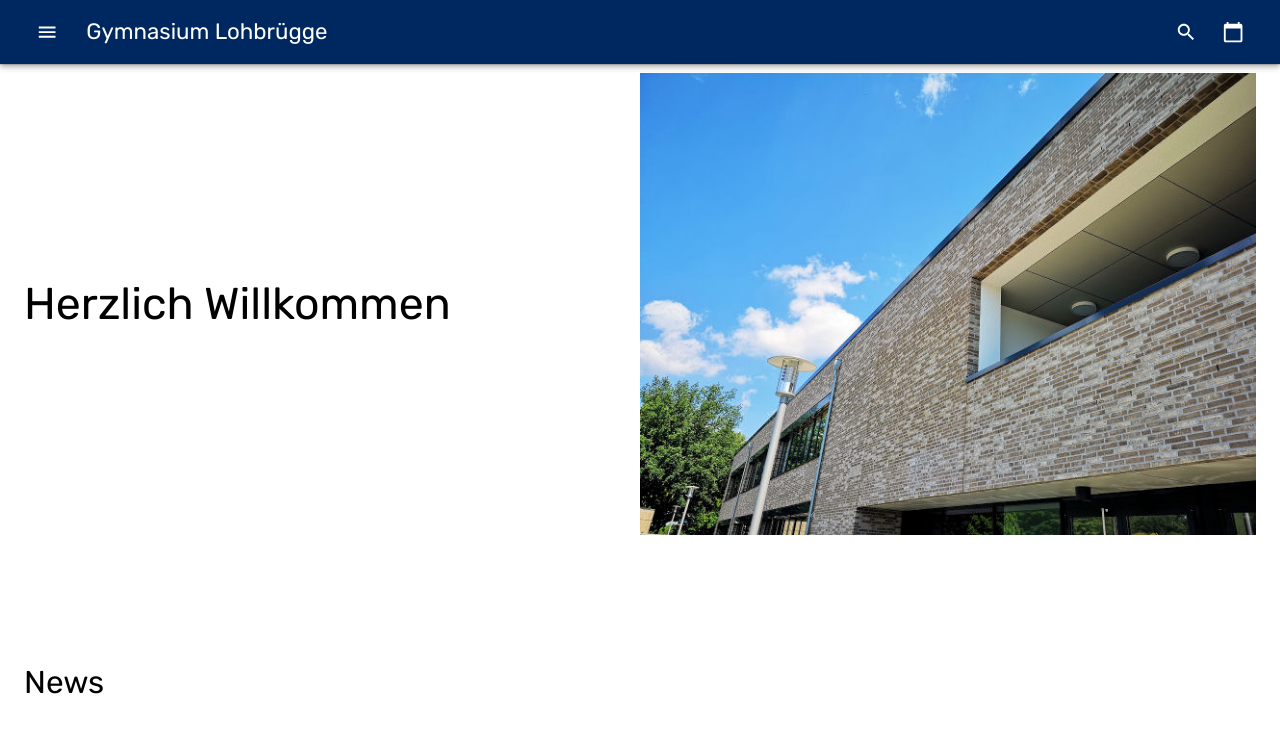
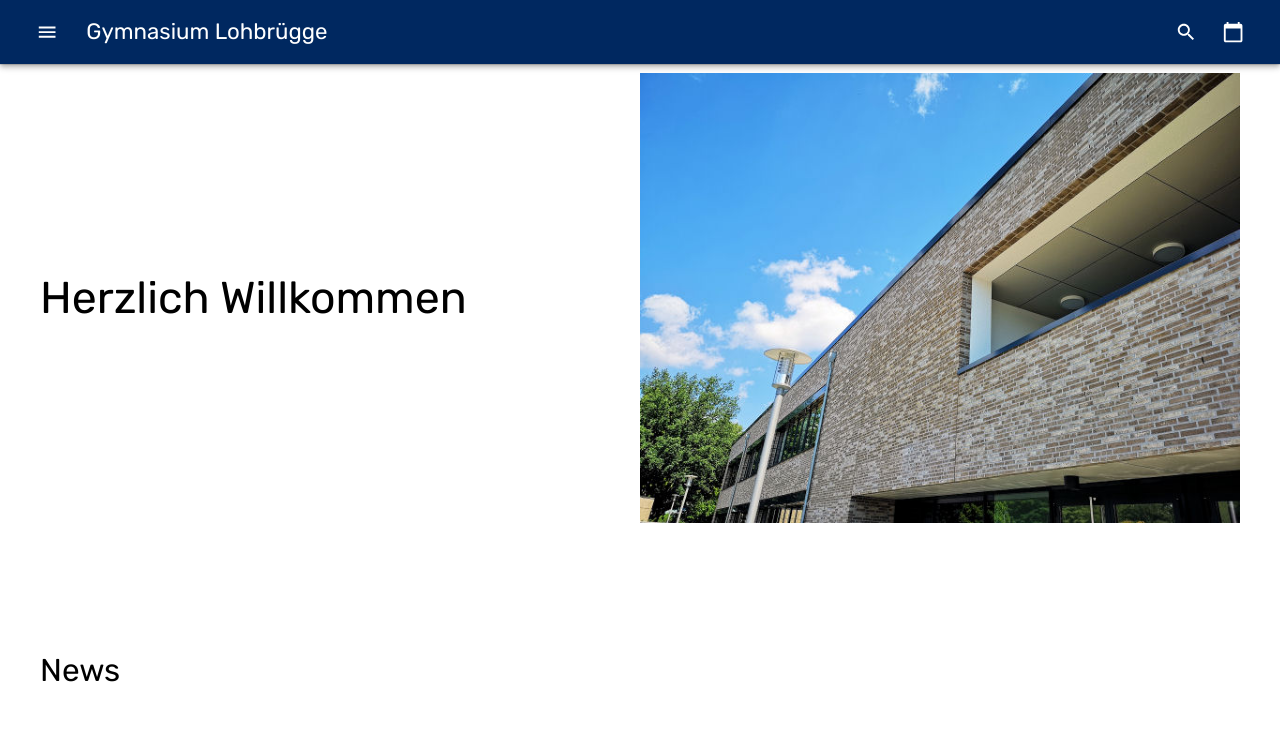
Before and after one commit to nicholas-roether/gyloh-preview, a React (Create React App) app: page / in a window 1280 px wide. Shown: the top 732 px of the page. Built offline with nearby package versions, Linux system fonts and the light colour scheme.

Commit message:
Re-add content width limit

```diff
--- a/src/static/Page.tsx
+++ b/src/static/Page.tsx
@@ -31,8 +31,8 @@ const styles = createStyles({
 		})
 	},
 	content: {
-		maxWidth: "1300px",
-		margin: theme.spacing(3, "auto"),
+		maxWidth: "1200px",
+		margin: "0 auto",
 	},
 	contentWrapperOpen: {
 		transition: theme.transitions.create(['margin'], {
@@ -81,7 +81,7 @@ class Page extends React.Component<PageProps> {
 							<Typography color="textPrimary">Home</Typography>
 						</Breadcrumbs> */}
 					</Box>
-					<Box /*className={classes.content}*/ pl={3} pr={3}>
+					<Box pl={3} pr={3} className={classes.content}>
 						{this.props.children}
 					</Box>
 				</div>
```
